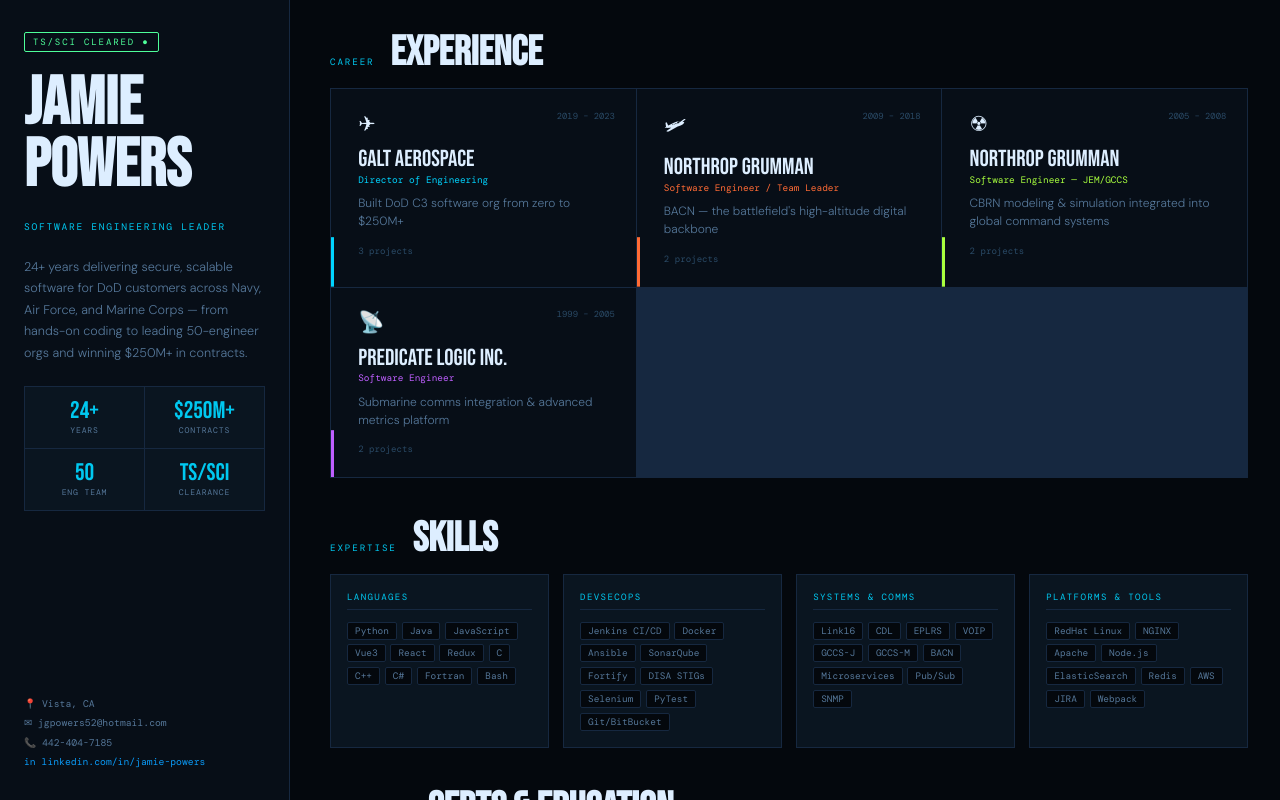
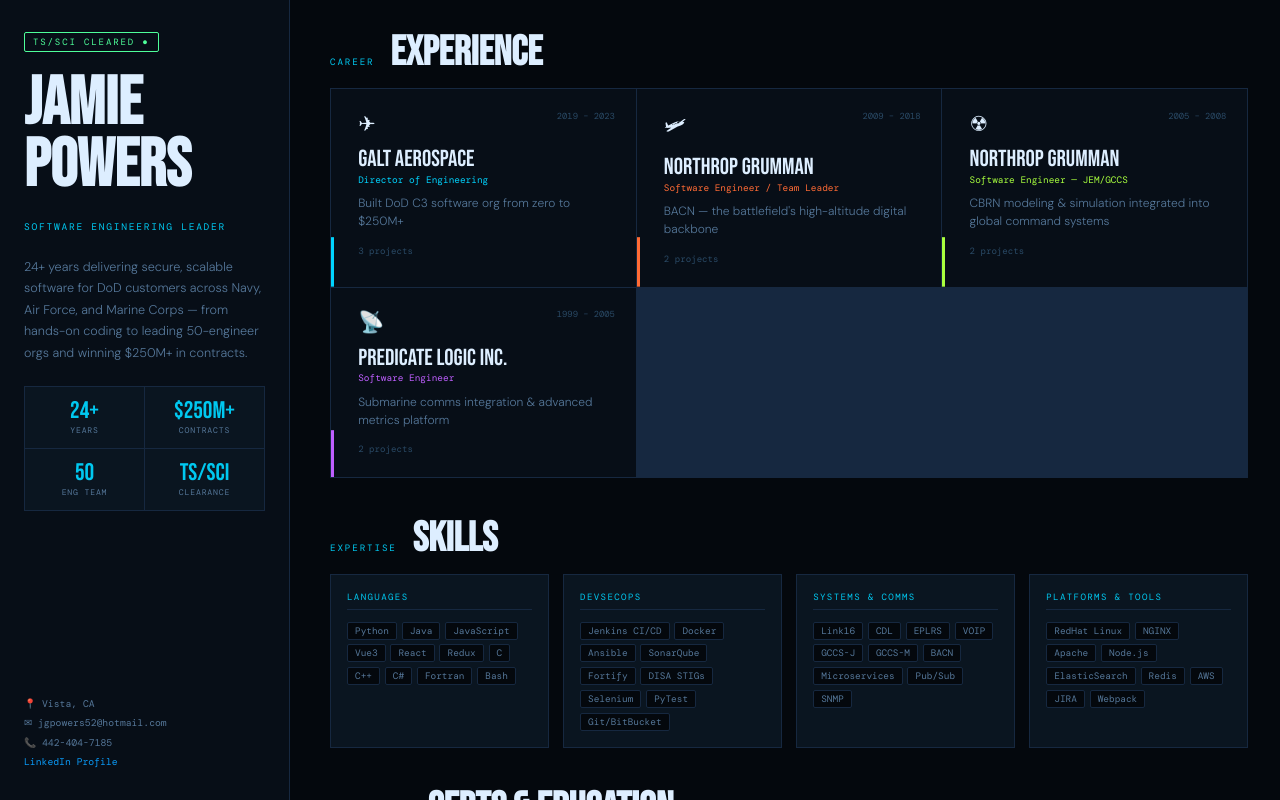
Before and after one commit to beelzabub/powers-resume, a Vue app: page / in a window 1280 px wide. Built offline with nearby package versions, Linux system fonts and the light colour scheme; a web font is replaced by a local one.

Commit message:
Fix LinkedIn label text

```diff
--- a/src/App.vue
+++ b/src/App.vue
@@ -99,7 +99,7 @@
             <div class="contact-item">📍 Vista, CA</div>
             <a class="contact-item" href="mailto:jgpowers52@hotmail.com">✉ jgpowers52@hotmail.com</a>
             <a class="contact-item" href="tel:4424047185">📞 442-404-7185</a>
-            <a class="contact-item linkedin" href="https://www.linkedin.com/in/jamie-powers-94348a7/" target="_blank" rel="noopener">in linkedin.com/in/jamie-powers</a>
+            <a class="contact-item linkedin" href="https://www.linkedin.com/in/jamie-powers-94348a7/" target="_blank" rel="noopener">LinkedIn Profile</a>
           </div>
         </div>
       </aside>
```
